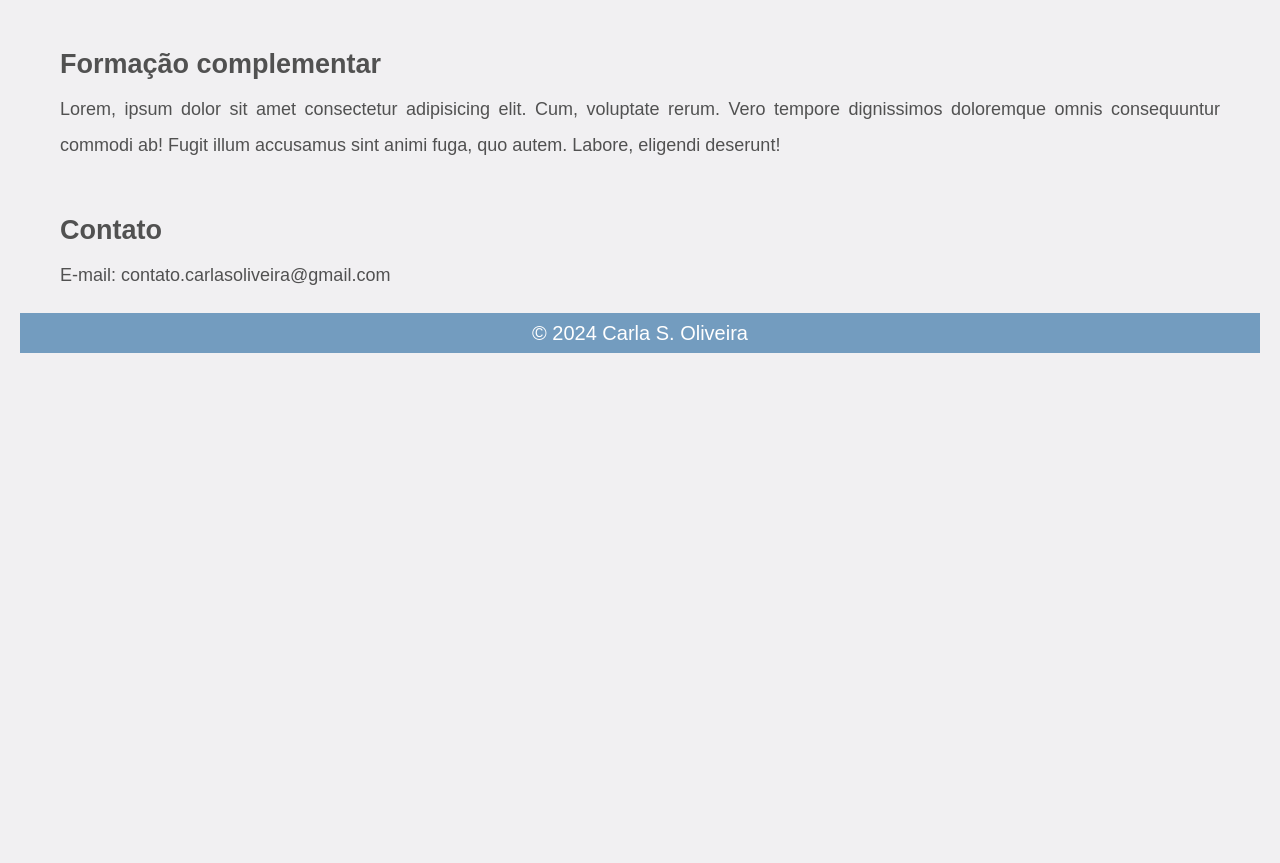
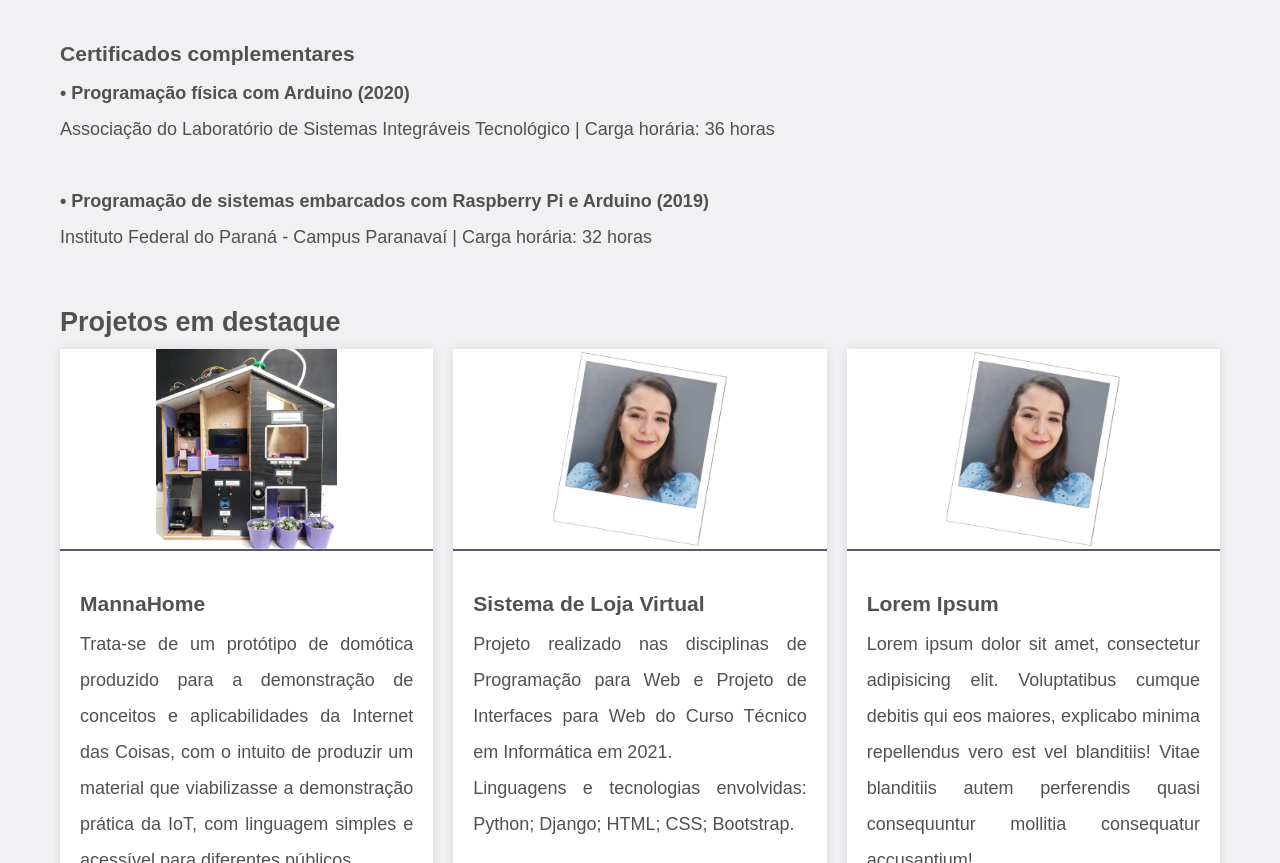
Before and after one commit to carlasoliveira/Portfolio, a plain HTML site: page index.html in a window 1280 px wide. Shown: the part 1937-2800 px from the top of the page. Before the commit the page ends 2290 px from the top, so only its background shows below. Drawn offline with Linux system fonts and the light colour scheme.

Commit message:
Inserção certificados complementares e projetos a destacar

```diff
--- a/index.html
+++ b/index.html
@@ -17,7 +17,7 @@
                 <li><a href="#secao-habilidades">Conhecimento e habilidades</a></li>
                 <li><a href="#secao-experiencia">Experiência profissional</a></li>
                 <li><a href="#secao-educacao">Histórico acadêmico</a></li>
-                <li><a href="#secao-formacao-complementar">Formação complementar</a></li>
+                <li><a href="#secao-projetos-em-destaque">Projetos em destaque</a></li>
                 <li><a href="#secao-contato">Contato</a></li>
             </ul>
         </nav>
@@ -58,17 +58,17 @@
         </section>
         <section id="secao-experiencia" class="secao-conteudo">
             <h1>Experiência profissional</h1>
-            <h4>• Instrutora de Robótica no Colégio Paroquial Nossa Senhora do Carmo</h4>
-            <p>
-                Abril de 2023 - Atualmente <br>
-                Atribuições: ensino de robótica para estudantes do Ensino Fundamental com o Kit Lego Mindstorms EV3.
-            </p>
-            <br>
             <h4>• Instrutora de Informática no Centro Nacional Integrado de Cursos (CENAIC)</h4>
             <p>
                 Setembro de 2022 - Atualmente <br>
                 Atribuições: ensino de tópicos de informática básica (Windows, Internet, Word, Excel, PowerPoint,
                 Canva, lógica de programação).
+            </p>
+            <br>
+            <h4>• Instrutora de Robótica no Colégio Paroquial Nossa Senhora do Carmo</h4>
+            <p>
+                Abril de 2023 - Fevereiro de 2024 <br>
+                Atribuições: ensino de robótica para estudantes do Ensino Fundamental com o Kit Lego Mindstorms EV3.
             </p>
             <br>
             <h4>• Agente Censitário Municipal no Instituto Brasileiro de Geografia e Estatística (IBGE)</h4>
@@ -106,18 +106,56 @@
                 em Internet das Coisas (IoT). <br>
                 • Atuação como representante de turma (2019 - 2021).
             </p>
+            <br>
+            <h3>Certificados complementares</h3>
+            <h4>• Programação física com Arduino (2020)</h4>
+            <p>Associação do Laboratório de Sistemas Integráveis Tecnológico | Carga horária: 36 horas</p>
+            <br>
+            <h4>• Programação de sistemas embarcados com Raspberry Pi e Arduino (2019)</h4>
+            <p>Instituto Federal do Paraná - Campus Paranavaí | Carga horária: 32 horas</p>
         </section>
-        <section id="secao-formacao-complementar" class="secao-conteudo">
-            <h1>Formação complementar</h1>
-            Lorem, ipsum dolor sit amet consectetur adipisicing elit. Cum, voluptate rerum. Vero tempore dignissimos
-            doloremque omnis consequuntur commodi ab! Fugit illum accusamus sint animi fuga, quo autem. Labore,
-            eligendi deserunt!
+        <section id="secao-projetos-em-destaque" class="secao-conteudo">
+            <h1>Projetos em destaque</h1>
+            <div class="projects-grid">
+                <!-- Projeto -->
+                <article class="project-item">
+                    <img src="img/foto-mannahome.jpeg" alt="Descrição do projeto">
+                    <div class="project-info">
+                        <h3>MannaHome</h3>
+                        <p>Trata-se de um protótipo de domótica produzido para a demonstração de
+                            conceitos e aplicabilidades da Internet das Coisas, com o intuito de produzir um material
+                            que viabilizasse a demonstração prática da IoT, com linguagem simples e acessível para
+                            diferentes públicos.</p>
+                        <p>Linguagens e tecnologias envolvidas: C; C++; sistemas embarcados Arduino, ESP32 e Esp8266.</p>
+                    </div>
+                </article>
+
+                <article class="project-item">
+                    <img src="img/foto-portfolio.png" alt="Descrição do projeto">
+                    <div class="project-info">
+                        <h3>Sistema de Loja Virtual</h3>
+                        <p>Projeto realizado nas disciplinas de Programação para Web e Projeto de Interfaces para Web do
+                            Curso Técnico em Informática em 2021.</p>
+                        <p>Linguagens e tecnologias envolvidas: Python; Django; HTML; CSS; Bootstrap.</p>
+                    </div>
+                </article>
+                <article class="project-item">
+                    <img src="img/foto-portfolio.png" alt="Descrição do projeto">
+                    <div class="project-info">
+                        <h3>Lorem Ipsum</h3>
+                        <p>Lorem ipsum dolor sit amet, consectetur adipisicing elit. Voluptatibus cumque debitis qui eos
+                            maiores, explicabo minima repellendus vero est vel blanditiis! Vitae blanditiis autem
+                            perferendis quasi consequuntur mollitia consequatur accusantium!</p>
+                    </div>
+                </article>
+            </div>
         </section>
         <section id="secao-contato" class="secao-conteudo">
             <h1>Contato</h1>
-            <p>
-                E-mail: contato.carlasoliveira@gmail.com
-            </p>
+            <a href="https://wa.me/5544991650993" target="_blank" rel="noopener noreferrer" title="WhatsApp"><img
+                    src="img/icon-whatsapp.png" alt="WhatsApp" style="width:50px;height:50px;"></a>
+            <a href="mailto:contato.carlasoliveira@gmail.com" target="_blank" rel="noopener noreferrer"
+                title="Enviar e-mail"><img src="img/icon-gmail.png" alt="E-mail" style="width:50px;height:50px;"></a>
         </section>
     </main>
     <footer class="container">
--- a/style/estilo.css
+++ b/style/estilo.css
@@ -16,14 +16,14 @@ header {
   line-height: 1.8;
 }
 
-.foto-perfil{
+.foto-perfil {
   float: right;
   width: 250px;
   height: 250px;
   object-fit: cover;
 }
 
-.clearfix::after{
+.clearfix::after {
   content: "";
   clear: both;
   display: table;
@@ -80,7 +80,7 @@ nav {
   margin: auto;
 }
 
-footer{
+footer {
   background-color: #739CBF;
   text-align: center;
   color: #FFFFFF;
@@ -90,3 +90,29 @@ footer{
   line-height: 2;
   vertical-align: middle;
 }
+
+.projects-grid {
+  display: grid;
+  grid-gap: 20px;
+  grid-template-columns: repeat(auto-fit, minmax(300px, 1fr));
+}
+
+.project-item {
+  background-color: white;
+  box-shadow: 0 0 10px rgba(0, 0, 0, 0.1);
+}
+
+.project-item img {
+  width: 100%;
+  height: 200px;
+  object-fit: contain;
+  border-bottom: 2px solid #5d547a;
+}
+
+.project-info {
+  padding: 20px;
+}
+
+.contact-info {
+  margin-top: 20px;
+}
```
Also changed, not shown: img/foto-mannahome.jpeg (added), img/icon-gmail.png (added), img/icon-whatsapp.png (added).
